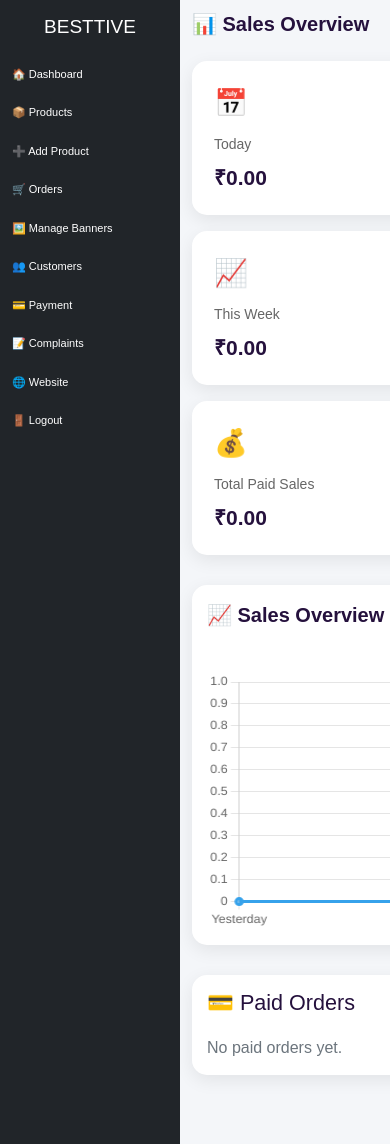
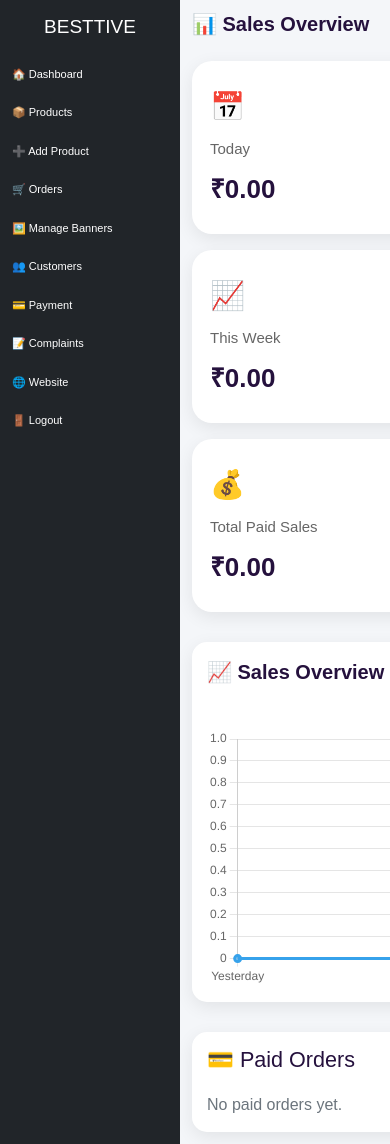
Before and after one commit to besttive1/besttive-site, a Flask app: page /admin/sales in a window 390 px wide. Run offline with Flask 3, Linux system fonts and the light colour scheme; the visitor is signed in with stand-in values (Sample User, id 1).

Commit message:
update sales overview card size

```diff
--- a/templates/admin_sales.html
+++ b/templates/admin_sales.html
@@ -13,8 +13,11 @@
     <link href="https://cdn.jsdelivr.net/npm/bootstrap@5.3.3/dist/css/bootstrap.min.css"
           rel="stylesheet">
 
+    <style>
 
-    <style>
+        * {
+            box-sizing: border-box;
+        }
 
         body {
             margin: 0;
@@ -41,13 +44,11 @@
             z-index: 1000;
         }
 
-
         .sidebar h2 {
             text-align: center;
             padding: 20px;
             margin: 0;
         }
-
 
         .sidebar a {
             display: block;
@@ -58,14 +59,13 @@
             white-space: nowrap;
         }
 
-
         .sidebar a:hover {
             background: #4b0082;
         }
 
 
         /* =========================
-           CONTENT
+           MAIN CONTENT
            ========================= */
 
         .content {
@@ -73,7 +73,6 @@
             padding: 30px;
             min-height: 100vh;
         }
-
 
         .page-title {
             font-size: 28px;
@@ -84,33 +83,40 @@
 
         /* =========================
            SALES CARDS
+           SAME SIZE AS DASHBOARD
            ========================= */
 
         .sales-card {
             background: white;
             border: none;
-            border-radius: 15px;
-            padding: 22px;
-            height: 100%;
+            border-radius: 20px;
+
+            width: 100%;
+            height: 173px;
+            min-height: 173px;
+
+            padding: 28px 22px;
+
+            display: flex;
+            flex-direction: column;
+            justify-content: center;
+
             box-shadow: 0 5px 18px rgba(0, 0, 0, .08);
         }
 
+        .sales-icon {
+            font-size: 30px;
+            margin-bottom: 13px;
+        }
 
-        .sales-icon {
-            font-size: 27px;
+        .sales-title {
+            color: #666;
+            font-size: 16px;
             margin-bottom: 10px;
         }
 
-
-        .sales-title {
-            color: #666;
-            font-size: 14px;
-            margin-bottom: 7px;
-        }
-
-
         .sales-amount {
-            font-size: 25px;
+            font-size: 28px;
             font-weight: 700;
         }
 
@@ -127,19 +133,16 @@
             box-shadow: 0 5px 18px rgba(0, 0, 0, .08);
         }
 
-
         .chart-title {
             font-size: 20px;
             font-weight: 600;
             margin-bottom: 20px;
         }
 
-
         .chart-wrapper {
             width: 100%;
             overflow-x: auto;
         }
-
 
         .sales-chart {
             width: 100%;
@@ -160,23 +163,19 @@
             box-shadow: 0 5px 18px rgba(0, 0, 0, .08);
         }
 
-
         .orders-card h4 {
             margin-bottom: 20px;
         }
-
 
         .orders-wrapper {
             width: 100%;
             overflow-x: auto;
         }
 
-
         .sales-table {
             width: 100%;
             min-width: 750px;
         }
-
 
         .sales-table th,
         .sales-table td {
@@ -184,12 +183,10 @@
             vertical-align: middle;
         }
 
-
         .tracking-id {
             color: #4b0082;
             font-weight: 700;
         }
-
 
         .paid-badge {
             background: #198754;
@@ -201,7 +198,7 @@
 
 
         /* =========================
-           MOBILE FIX
+           MOBILE
            ========================= */
 
         @media (max-width: 768px) {
@@ -212,9 +209,6 @@
                 height: 100%;
                 overflow: hidden;
             }
-
-
-            /* BLACK SIDEBAR FIXED */
 
             .sidebar {
                 width: 210px;
@@ -228,11 +222,9 @@
                 overflow-x: hidden;
             }
 
-
             .sidebar h2 {
                 font-size: 21px;
             }
-
 
             .sidebar a {
                 display: block;
@@ -242,7 +234,7 @@
             }
 
 
-            /* ONLY RIGHT SIDE CONTENT SCROLLS */
+            /* RIGHT SIDE SCROLL */
 
             .content {
                 position: fixed;
@@ -250,8 +242,10 @@
                 right: 0;
                 top: 0;
                 bottom: 0;
+
                 width: auto;
                 height: 100vh;
+
                 margin-left: 0;
                 padding: 18px;
 
@@ -262,24 +256,44 @@
             }
 
 
-            /* KEEP SALES OVERVIEW WIDE */
+            /*
+             * SALES AREA WIDE ENOUGH
+             * FOR DASHBOARD-SIZE CARDS
+             */
 
             .content > .row,
             .content > .chart-card,
             .content > .orders-card {
-                min-width: 700px;
+                min-width: 760px;
             }
-
 
             .page-title {
                 font-size: 22px;
             }
 
 
-            .sales-amount {
-                font-size: 21px;
+            /* DASHBOARD SIZE */
+
+            .sales-card {
+                height: 173px;
+                min-height: 173px;
+                padding: 25px 22px;
+                border-radius: 20px;
             }
 
+            .sales-icon {
+                font-size: 30px;
+                margin-bottom: 13px;
+            }
+
+            .sales-title {
+                font-size: 16px;
+                margin-bottom: 10px;
+            }
+
+            .sales-amount {
+                font-size: 28px;
+            }
 
             .chart-card,
             .orders-card {
@@ -289,40 +303,58 @@
         }
 
 
+        /* =========================
+           SMALL MOBILE
+           ========================= */
+
         @media (max-width: 480px) {
 
             .sidebar {
                 width: 180px;
             }
 
-
             .sidebar h2 {
                 font-size: 19px;
                 padding: 16px 5px;
             }
-
 
             .sidebar a {
                 padding: 11px 12px;
                 font-size: 11px;
             }
 
-
             .content {
                 left: 180px;
                 padding: 12px;
             }
 
-
             .content > .row,
             .content > .chart-card,
             .content > .orders-card {
-                min-width: 650px;
+                min-width: 720px;
             }
-
 
             .page-title {
                 font-size: 20px;
+            }
+
+            .sales-card {
+                height: 173px;
+                min-height: 173px;
+                padding: 22px 18px;
+            }
+
+            .sales-icon {
+                font-size: 28px;
+                margin-bottom: 10px;
+            }
+
+            .sales-title {
+                font-size: 15px;
+            }
+
+            .sales-amount {
+                font-size: 26px;
             }
 
         }
@@ -343,51 +375,41 @@
 
     <h2>BESTTIVE</h2>
 
-
     <a href="/admin/dashboard">
         🏠 Dashboard
     </a>
-
 
     <a href="/admin/products">
         📦 Products
     </a>
 
-
     <a href="/admin/add-product">
         ➕ Add Product
     </a>
-
 
     <a href="{{ url_for('admin_orders') }}">
         🛒 Orders
     </a>
 
-
     <a href="/admin/banners">
         🖼️ Manage Banners
     </a>
-
 
     <a href="{{ url_for('admin_customers') }}">
         👥 Customers
     </a>
 
-
     <a href="/admin/payment">
         💳 Payment
     </a>
-
 
     <a href="/admin/complaints">
         📝 Complaints
     </a>
 
-
     <a href="/">
         🌐 Website
     </a>
-
 
     <a href="/logout">
         🚪 Logout
@@ -402,7 +424,6 @@
 
 <div class="content">
 
-
     <h2 class="page-title">
         📊 Sales Overview
     </h2>
@@ -410,6 +431,7 @@
 
     <!-- =========================
          SALES SUMMARY
+         6-COLUMN DASHBOARD STYLE
          ========================= -->
 
     <div class="row g-3">
@@ -417,7 +439,7 @@
 
         <!-- TODAY -->
 
-        <div class="col-6 col-lg-3">
+        <div class="col-6 col-lg-2">
 
             <div class="sales-card">
 
@@ -440,7 +462,7 @@
 
         <!-- YESTERDAY -->
 
-        <div class="col-6 col-lg-3">
+        <div class="col-6 col-lg-2">
 
             <div class="sales-card">
 
@@ -463,7 +485,7 @@
 
         <!-- THIS WEEK -->
 
-        <div class="col-6 col-lg-3">
+        <div class="col-6 col-lg-2">
 
             <div class="sales-card">
 
@@ -486,7 +508,7 @@
 
         <!-- THIS MONTH -->
 
-        <div class="col-6 col-lg-3">
+        <div class="col-6 col-lg-2">
 
             <div class="sales-card">
 
@@ -507,9 +529,9 @@
         </div>
 
 
-        <!-- TOTAL PAID -->
+        <!-- TOTAL PAID SALES -->
 
-        <div class="col-12 col-lg-3">
+        <div class="col-6 col-lg-2">
 
             <div class="sales-card">
 
@@ -542,7 +564,6 @@
             📈 Sales Overview
         </div>
 
-
         <div class="chart-wrapper">
 
             <canvas id="salesChart"
@@ -564,7 +585,6 @@
             💳 Paid Orders
         </h4>
 
-
         {% if paid_orders %}
 
         <div class="orders-wrapper">
@@ -576,21 +596,15 @@
                     <tr>
 
                         <th>Tracking ID</th>
-
                         <th>Customer</th>
-
                         <th>Product</th>
-
                         <th>Amount</th>
-
                         <th>Date</th>
-
                         <th>Order Status</th>
 
                     </tr>
 
                 </thead>
-
 
                 <tbody>
 
@@ -599,39 +613,24 @@
                     <tr>
 
                         <td class="tracking-id">
-
                             {{ order.tracking_id or "Not available" }}
-
                         </td>
 
+                        <td>
+                            {{ order.user.name }}
+                        </td>
 
                         <td>
-
-                            {{ order.user.name }}
-
+                            {{ order.product.name }}
                         </td>
 
+                        <td>
+                            ₹{{ order.total_amount }}
+                        </td>
 
                         <td>
-
-                            {{ order.product.name }}
-
+                            {{ order.created_at.strftime('%d %b %Y, %I:%M %p') }}
                         </td>
-
-
-                        <td>
-
-                            ₹{{ order.total_amount }}
-
-                        </td>
-
-
-                        <td>
-
-                            {{ order.created_at.strftime('%d %b %Y, %I:%M %p') }}
-
-                        </td>
-
 
                         <td>
 
@@ -657,7 +656,6 @@
 
         </div>
 
-
         {% else %}
 
         <p class="text-secondary mb-0">
@@ -668,7 +666,6 @@
 
     </div>
 
-
 </div>
 
 
@@ -677,7 +674,6 @@
      ========================= -->
 
 <script src="https://cdn.jsdelivr.net/npm/chart.js"></script>
-
 
 <script>
 
```
